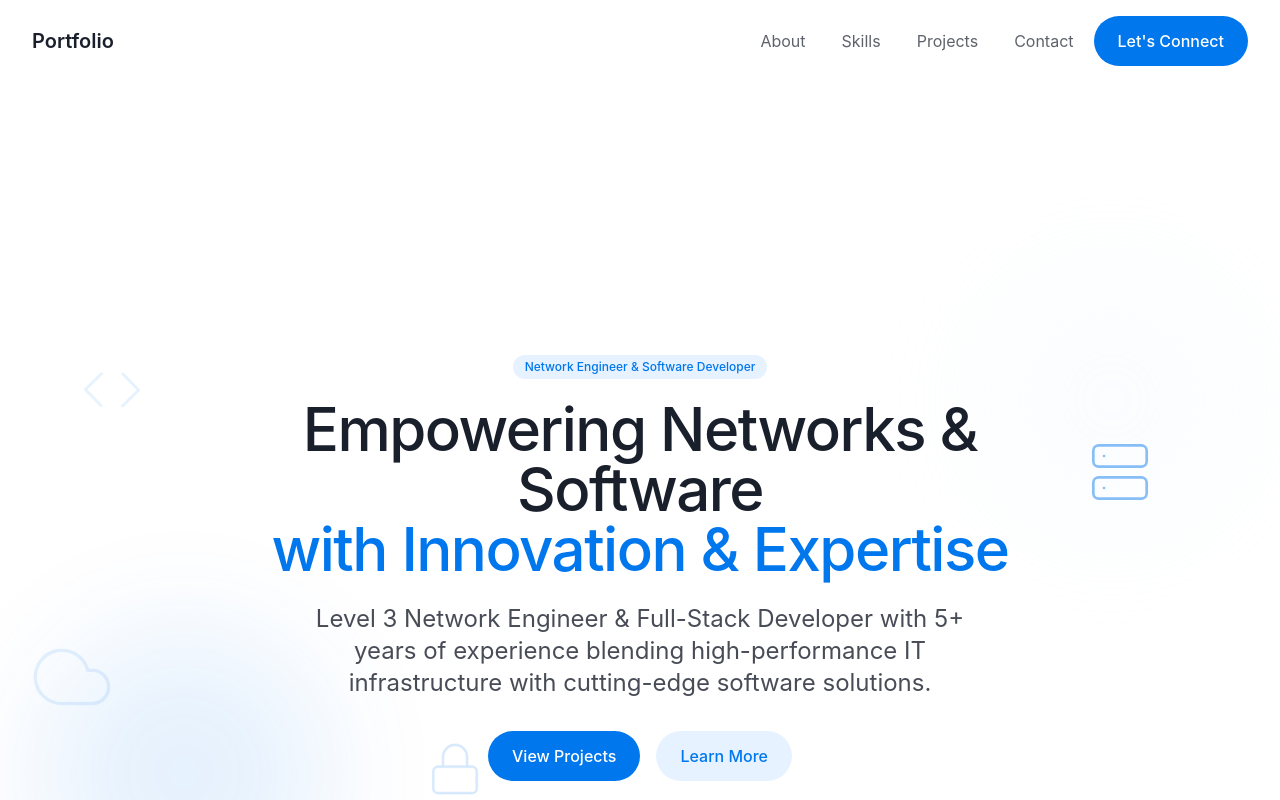
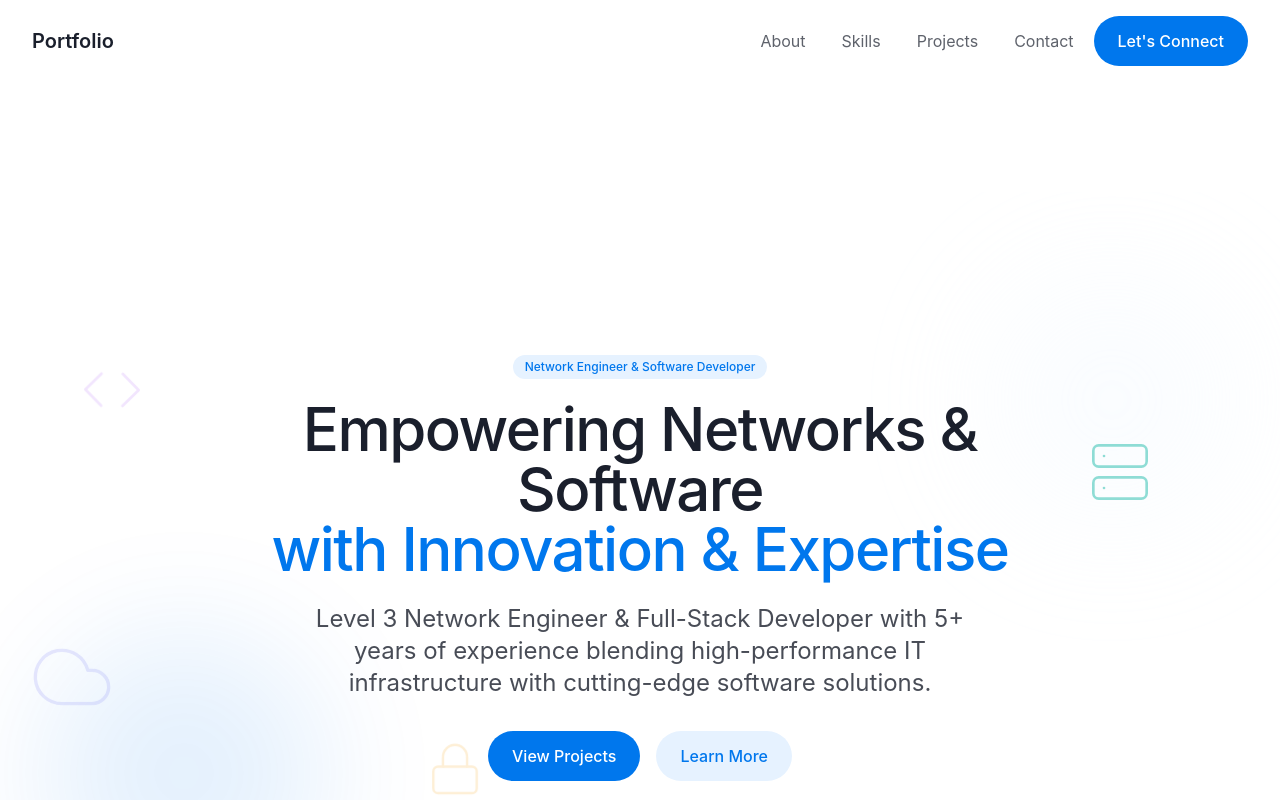
Before and after one commit to tushartomar07/Personal-Portfolio, a React (Vite) app: page / in a window 1280 px wide. Shown: the top 800 px of the page. Built offline with nearby package versions, Linux system fonts and the light colour scheme; a web font is replaced by a local one.

Commit message:
Change application colors
Updates the color scheme of the application.

```diff
--- a/src/components/Hero.tsx
+++ b/src/components/Hero.tsx
@@ -17,16 +17,16 @@ const Hero: React.FC = () => {
         <div className="absolute bottom-10 left-10 w-72 h-72 bg-portfolio-blue rounded-full opacity-10 blur-3xl"></div>
 
         {/* Developer code animation */}
-        <div className="absolute top-40 left-8 md:left-20 w-16 h-20 animate-float opacity-10">
-          <svg xmlns="http://www.w3.org/2000/svg" className="h-full w-full text-portfolio-blue" viewBox="0 0 24 24" fill="none" stroke="currentColor" strokeWidth="1" strokeLinecap="round" strokeLinejoin="round">
+        <div className="absolute top-40 left-8 md:left-20 w-16 h-20 animate-float opacity-15">
+          <svg xmlns="http://www.w3.org/2000/svg" className="h-full w-full text-purple-500" viewBox="0 0 24 24" fill="none" stroke="currentColor" strokeWidth="1" strokeLinecap="round" strokeLinejoin="round">
             <polyline points="16 18 22 12 16 6"></polyline>
             <polyline points="8 6 2 12 8 18"></polyline>
           </svg>
         </div>
 
         {/* Server rack animation */}
-        <div className="absolute top-60 right-8 md:right-32 w-16 h-20 animate-pulse opacity-10">
-          <svg xmlns="http://www.w3.org/2000/svg" className="h-full w-full text-portfolio-blue" viewBox="0 0 24 24" fill="none" stroke="currentColor" strokeWidth="1" strokeLinecap="round" strokeLinejoin="round">
+        <div className="absolute top-60 right-8 md:right-32 w-16 h-20 animate-pulse opacity-15">
+          <svg xmlns="http://www.w3.org/2000/svg" className="h-full w-full text-teal-500" viewBox="0 0 24 24" fill="none" stroke="currentColor" strokeWidth="1" strokeLinecap="round" strokeLinejoin="round">
             <rect x="2" y="2" width="20" height="8" rx="2" ry="2"></rect>
             <rect x="2" y="14" width="20" height="8" rx="2" ry="2"></rect>
             <line x1="6" y1="6" x2="6.01" y2="6"></line>
@@ -35,16 +35,16 @@ const Hero: React.FC = () => {
         </div>
 
         {/* Security lock animation */}
-        <div className="absolute bottom-40 right-12 md:left-1/3 w-14 h-14 animate-slow-pulse opacity-10">
-          <svg xmlns="http://www.w3.org/2000/svg" className="h-full w-full text-portfolio-blue" viewBox="0 0 24 24" fill="none" stroke="currentColor" strokeWidth="1" strokeLinecap="round" strokeLinejoin="round">
+        <div className="absolute bottom-40 right-12 md:left-1/3 w-14 h-14 animate-slow-pulse opacity-15">
+          <svg xmlns="http://www.w3.org/2000/svg" className="h-full w-full text-amber-500" viewBox="0 0 24 24" fill="none" stroke="currentColor" strokeWidth="1" strokeLinecap="round" strokeLinejoin="round">
             <rect x="3" y="11" width="18" height="11" rx="2" ry="2"></rect>
             <path d="M7 11V7a5 5 0 0 1 10 0v4"></path>
           </svg>
         </div>
 
         {/* Network/cloud animation */}
-        <div className="absolute bottom-60 left-8 md:right-1/4 w-20 h-20 animate-float-delayed opacity-10">
-          <svg xmlns="http://www.w3.org/2000/svg" className="h-full w-full text-portfolio-blue" viewBox="0 0 24 24" fill="none" stroke="currentColor" strokeWidth="1" strokeLinecap="round" strokeLinejoin="round">
+        <div className="absolute bottom-60 left-8 md:right-1/4 w-20 h-20 animate-float-delayed opacity-15">
+          <svg xmlns="http://www.w3.org/2000/svg" className="h-full w-full text-indigo-500" viewBox="0 0 24 24" fill="none" stroke="currentColor" strokeWidth="1" strokeLinecap="round" strokeLinejoin="round">
             <path d="M18 10h-1.26A8 8 0 1 0 9 20h9a5 5 0 0 0 0-10z"></path>
           </svg>
         </div>
```
